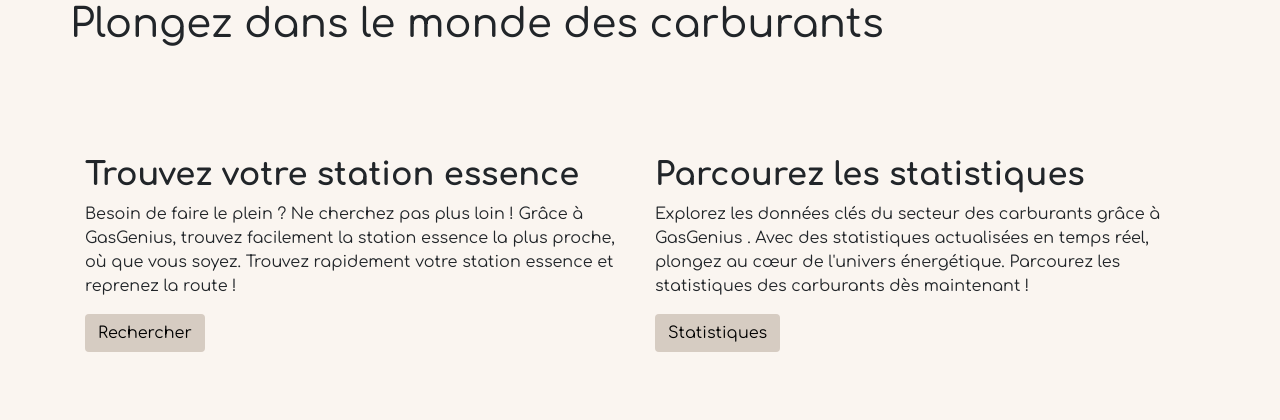
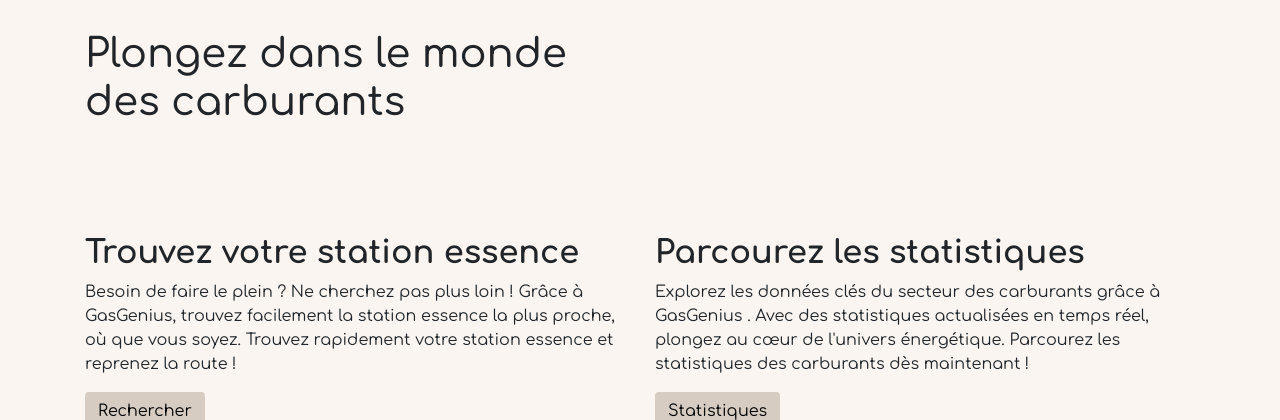
Before and after one commit to oceanetardy/ProjetCarburantPYTHON, a Flask app: page / in a window 1280 px wide. Shown: the part 57-477 px from the top of the page. Run offline with Flask 3, Linux system fonts and the light colour scheme; some libraries are stand-ins or nearby versions.

Commit message:
[*] FO Modif css home

```diff
--- a/app/static/css/style.css
+++ b/app/static/css/style.css
@@ -92,3 +92,7 @@ body {
     width: 500px;
     height: 270px;
 }
+
+.title-row{
+    margin-top: 30px;
+}
--- a/app/templates/home.html
+++ b/app/templates/home.html
@@ -4,7 +4,9 @@
 <!-- ZONE DOUBLE ROW START-->
 <div class="container">
     <div class="row">
-        <h1>Plongez dans le monde des carburants</h1>
+        <div class="col-md-6 title-row">
+                    <h1>Plongez dans le monde des carburants</h1>
+        </div>
     </div>
 </div>
 
```
